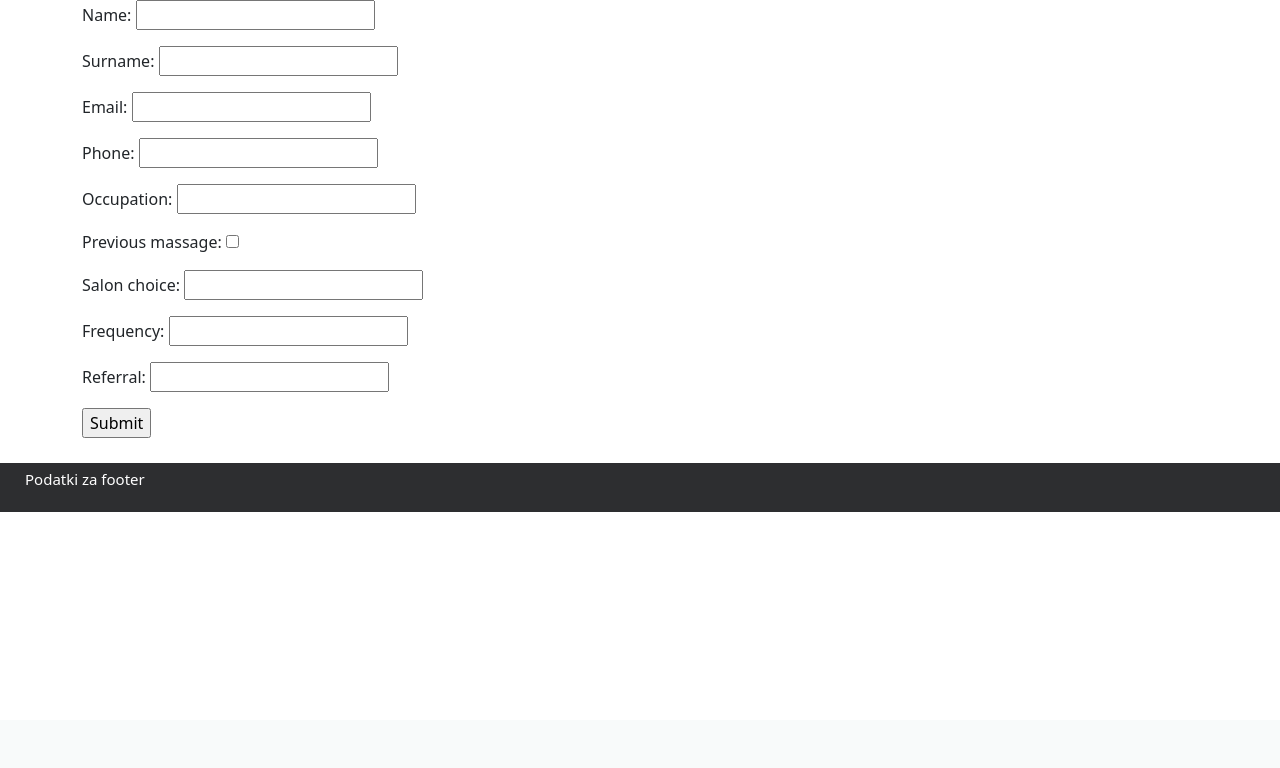
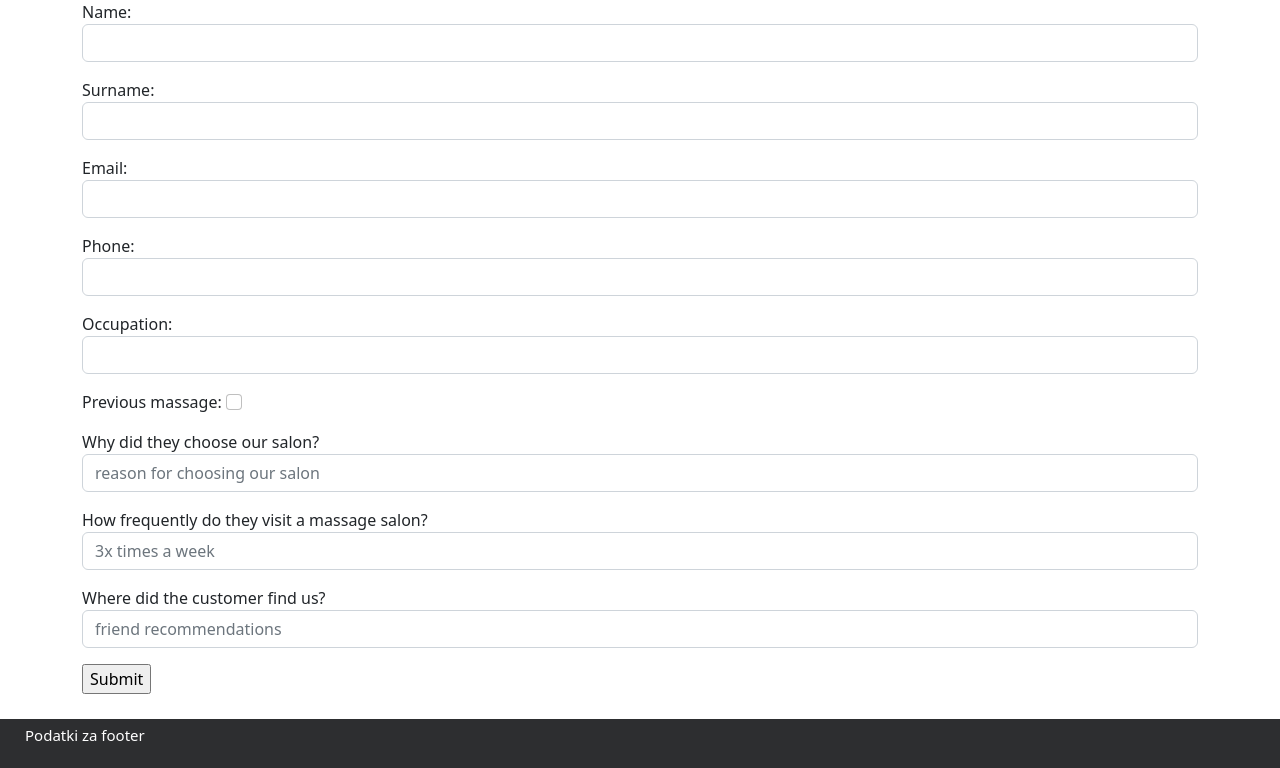
Before and after one commit to petmetic/therapy-tracker, a Django app: page /customer_list/add/ in a window 1280 px wide. Shown: the part 80-848 px from the top of the page. Before the commit the page ends 592 px from the top, so only its background shows below. Run offline with Django 4.2, Linux system fonts and the light colour scheme; the visitor is signed in with stand-in values (Sample User, id 1).

```diff
--- a/src/web/forms.py
+++ b/src/web/forms.py
@@ -21,20 +21,87 @@ class MassageForm(ModelForm):
     )
     kind = forms.CharField(
         label="Type of massage preformed:",
-        widget=forms.TextInput(attrs={"class": "form-control", "type": "text"}),
+        widget=forms.TextInput(
+            attrs={
+                "class": "form-control",
+                "type": "text",
+                "placeholder": "pain relief",
+            }
+        ),
     )
     massage_notes = forms.CharField(
-        label="Massage preformed by:",
-        widget=forms.Textarea(attrs={"class": "form-control", "type": "text"}),
+        label="Massage preformed:",
+        widget=forms.Textarea(
+            attrs={
+                "class": "form-control",
+                "type": "text",
+                "placeholder": "please write what you did for customer",
+            }
+        ),
     )
     next_visit = forms.CharField(
         label="Massage at next visit:",
-        widget=forms.Textarea(attrs={"class": "form-control", "type": "text"}),
+        widget=forms.Textarea(
+            attrs={
+                "class": "form-control",
+                "type": "text",
+                "placeholder": "please write what you are going to do on next visit",
+            }
+        ),
     )
     recommendations = forms.CharField(
         label="Recommendations:",
+        widget=forms.Textarea(
+            attrs={
+                "class": "form-control",
+                "type": "text",
+                "placeholder": "please write what excersizes the customer does at home to speed up recovery",
+            }
+        ),
+    )
+    personal_notes = forms.CharField(
+        label="Personal notes:",
         widget=forms.Textarea(attrs={"class": "form-control", "type": "text"}),
     )
+
+    duration = forms.CharField(
+        label="Duration of massage:",
+        widget=forms.TextInput(
+            attrs={
+                "class": "form-control",
+                "type": "text",
+                "placeholder": "please write how long did the massage take in minutes",
+            }
+        ),
+    )
+
+    amount = forms.CharField(
+        label="Amount paid:",
+        widget=forms.TextInput(
+            attrs={
+                "class": "form-control",
+                "type": "text",
+                "placeholder": "please write the actual value of massage in euro",
+            }
+        ),
+    )
+
+    discount = forms.CharField(
+        label="Discount:",
+        widget=forms.TextInput(
+            attrs={
+                "class": "form-control",
+                "type": "text",
+                "placeholder": "please write the discount in %",
+            }
+        ),
+    )
+
+    discount_reason = forms.CharField(
+        label="Reason for discount:",
+        widget=forms.TextInput(attrs={"class": "form-control", "type": "text"}),
+    )
+
     repeat_visit = forms.BooleanField(
         required=False,
         widget=forms.CheckboxInput(
@@ -48,6 +115,65 @@ class MassageForm(ModelForm):
 
 
 class CustomerForm(ModelForm):
+    name = forms.CharField(
+        label="Name",
+        widget=forms.TextInput(attrs={"class": "form-control", "type": "text"}),
+    )
+    surname = forms.CharField(
+        label="Surname",
+        widget=forms.TextInput(attrs={"class": "form-control", "type": "text"}),
+    )
+    email = forms.EmailField(
+        label="Email",
+        widget=forms.EmailInput(attrs={"class": "form-control", "type": "email"}),
+    )
+    phone = forms.CharField(
+        label="Phone",
+        widget=forms.TextInput(attrs={"class": "form-control", "type": "text"}),
+    )
+    occupation = forms.CharField(
+        label="Occupation",
+        widget=forms.TextInput(attrs={"class": "form-control", "type": "text"}),
+    )
+    previous_massage = forms.BooleanField(
+        required=False,
+        widget=forms.CheckboxInput(
+            attrs={"class": "form-check-input", "type": "checkbox"}
+        ),
+    )
+    salon_choice = forms.CharField(
+        label="Why did they choose our salon?",
+        widget=forms.TextInput(
+            attrs={
+                "class": "form-control",
+                "type": "text",
+                "placeholder": "reason for choosing our salon",
+            }
+        ),
+    )
+
+    frequency = forms.CharField(
+        label="How frequently do they visit a massage salon?",
+        widget=forms.TextInput(
+            attrs={
+                "class": "form-control",
+                "type": "text",
+                "placeholder": "3x times a week",
+            }
+        ),
+    )
+
+    referral = forms.CharField(
+        label="Where did the customer find us?",
+        widget=forms.TextInput(
+            attrs={
+                "class": "form-control",
+                "type": "text",
+                "placeholder": "friend recommendations",
+            }
+        ),
+    )
+
     class Meta:
         model = Customer
         fields = [
--- a/src/web/templates/web/massage_add.html
+++ b/src/web/templates/web/massage_add.html
@@ -2,8 +2,10 @@
 {% block title %}Massage Add New{% endblock %}
 
 {% block content %}
+
     <form action="." method="post"> <!-- A DOT POSTS TO CURRENT URL -->
         {% csrf_token %}
+        <h1> Today's massage for</h1>
         {{ form.as_p }}
         {#        <div class="foo-bar">#}
         {#            {{ form.kind.errors }}#}
```
